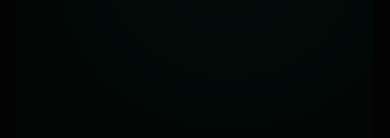
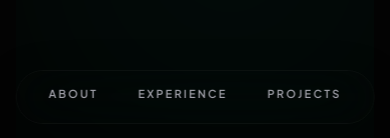
Before and after one commit to devmonagy/monagy.com, a Next.js app: page / in a window 390 px wide. Shown: the part 696-834 px from the top of the page. Built offline with nearby package versions, Linux system fonts and the light colour scheme.

Commit message:
Footer update

```diff
--- a/app/components/Navbar.tsx
+++ b/app/components/Navbar.tsx
@@ -1,7 +1,15 @@
 // app/components/Navbar.tsx
 "use client";
 
-import React from "react";
+import React, { useRef, useState, useEffect } from "react";
+import { createPortal } from "react-dom";
+import gsap from "gsap";
+import { useGSAP } from "@gsap/react";
+import { ScrollTrigger } from "gsap/ScrollTrigger";
+
+if (typeof window !== "undefined") {
+  gsap.registerPlugin(ScrollTrigger);
+}
 
 interface NavbarProps {
   theme: "dark" | "light";
@@ -9,9 +17,46 @@ interface NavbarProps {
 }
 
 export default function Navbar({ theme, toggleTheme }: NavbarProps) {
-  return (
-    <>
-      {/* GLOBAL TOP HEADER */}
+  const mobileDockRef = useRef<HTMLDivElement>(null);
+  const [mounted, setMounted] = useState(false);
+
+  // Ensure portal target exists on client mount
+  useEffect(() => {
+    setMounted(true);
+    return () => setMounted(false);
+  }, []);
+
+  useGSAP(
+    () => {
+      if (!mounted || !mobileDockRef.current) return;
+
+      const showAnim = gsap
+        .from(mobileDockRef.current, {
+          y: 100,
+          opacity: 0,
+          paused: true,
+          duration: 0.4,
+          ease: "power3.out",
+        })
+        .progress(1);
+
+      ScrollTrigger.create({
+        start: "top top",
+        end: "max",
+        onUpdate: (self) => {
+          if (self.direction === 1) {
+            showAnim.reverse();
+          } else {
+            showAnim.play();
+          }
+        },
+      });
+    },
+    { scope: mobileDockRef, dependencies: [mounted] },
+  );
+
+  // Render the core desktop layout structure inline
+  const mainNavbarContent = (
     <header
       id="navbarWrapper"
       className="sticky top-0 z-50 w-full transition-all duration-500 backdrop-blur-md bg-[var(--bg)]/60 border-b border-[var(--border-color)]/60"
@@ -87,7 +132,7 @@ export default function Navbar({ theme, toggleTheme }: NavbarProps) {
             </span>
           </div>
 
-            {/* Theme Toggle */}
+          {/* Theme Toggle Button */}
           <button
             id="themeToggle"
             type="button"
@@ -133,15 +178,21 @@ export default function Navbar({ theme, toggleTheme }: NavbarProps) {
         </div>
       </div>
     </header>
+  );
 
-      {/* MOBILE ONLY BOTTOM DOCK */}
-      <div className="md:hidden fixed bottom-6 left-1/2 -translate-x-1/2 z-50 w-[92vw] max-w-[360px]">
-        <nav className="bg-[var(--card-bg)]/85 border border-[var(--border-color)] rounded-full backdrop-blur-xl shadow-[0_12px_40px_rgba(0,0,0,0.5)] px-6 py-3.5">
+  // Portable Floating Component Structure
+  const floatingMobileDock = mounted
+    ? createPortal(
+        <div
+          ref={mobileDockRef}
+          className="md:hidden fixed bottom-6 left-1/2 -translate-x-1/2 z-[9999] w-[92vw] max-w-[360px] will-change-transform"
+        >
+          <nav className="bg-[var(--card-bg)]/85 border border-[var(--border-color)] rounded-full backdrop-blur-xl shadow-[0_12px_40px_rgba(0,0,0,0.3)] px-6 py-3.5">
             <ul className="flex items-center justify-between font-['Plus_Jakarta_Sans',sans-serif] text-[11px] font-bold uppercase tracking-[0.14em]">
               <li>
                 <a
                   href="#about"
-                className="nav-link text-[var(--text)] px-2 pb-2 block"
+                  className="nav-link text-[var(--text)] px-2 pb-1 block border-b-2 border-transparent hover:border-[var(--highlight)] transition-colors"
                 >
                   About
                 </a>
@@ -149,7 +200,7 @@ export default function Navbar({ theme, toggleTheme }: NavbarProps) {
               <li>
                 <a
                   href="#experience"
-                className="nav-link text-[var(--text)] px-2 pb-2 block"
+                  className="nav-link text-[var(--text)] px-2 pb-1 block border-b-2 border-transparent hover:border-[var(--highlight)] transition-colors"
                 >
                   Experience
                 </a>
@@ -157,14 +208,22 @@ export default function Navbar({ theme, toggleTheme }: NavbarProps) {
               <li>
                 <a
                   href="#projects"
-                className="nav-link text-[var(--text)] px-2 pb-2 block"
+                  className="nav-link text-[var(--text)] px-2 pb-1 block border-b-2 border-transparent hover:border-[var(--highlight)] transition-colors"
                 >
                   Projects
                 </a>
               </li>
             </ul>
           </nav>
-      </div>
+        </div>,
+        document.body,
+      )
+    : null;
+
+  return (
+    <>
+      {mainNavbarContent}
+      {floatingMobileDock}
     </>
   );
 }
```
Lines whose indentation alone changed are shown as unchanged.
